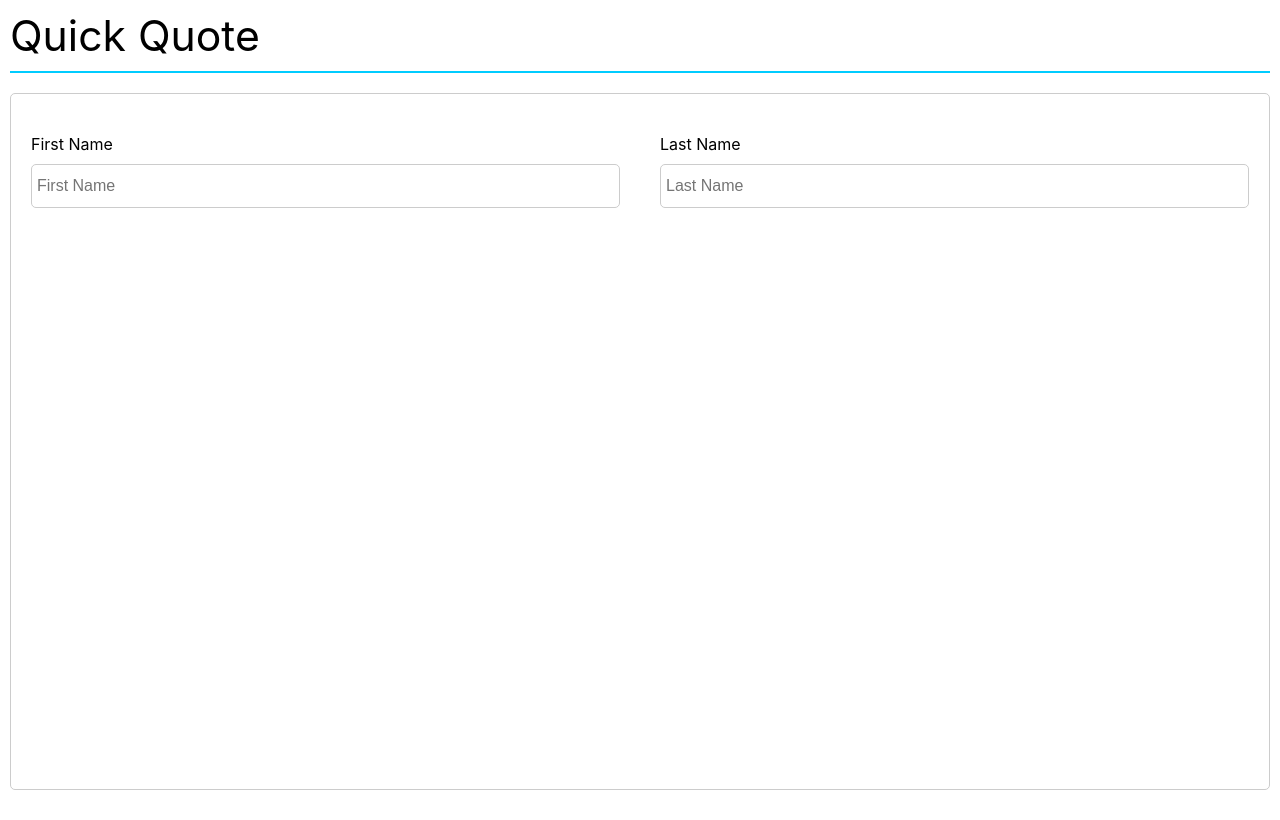
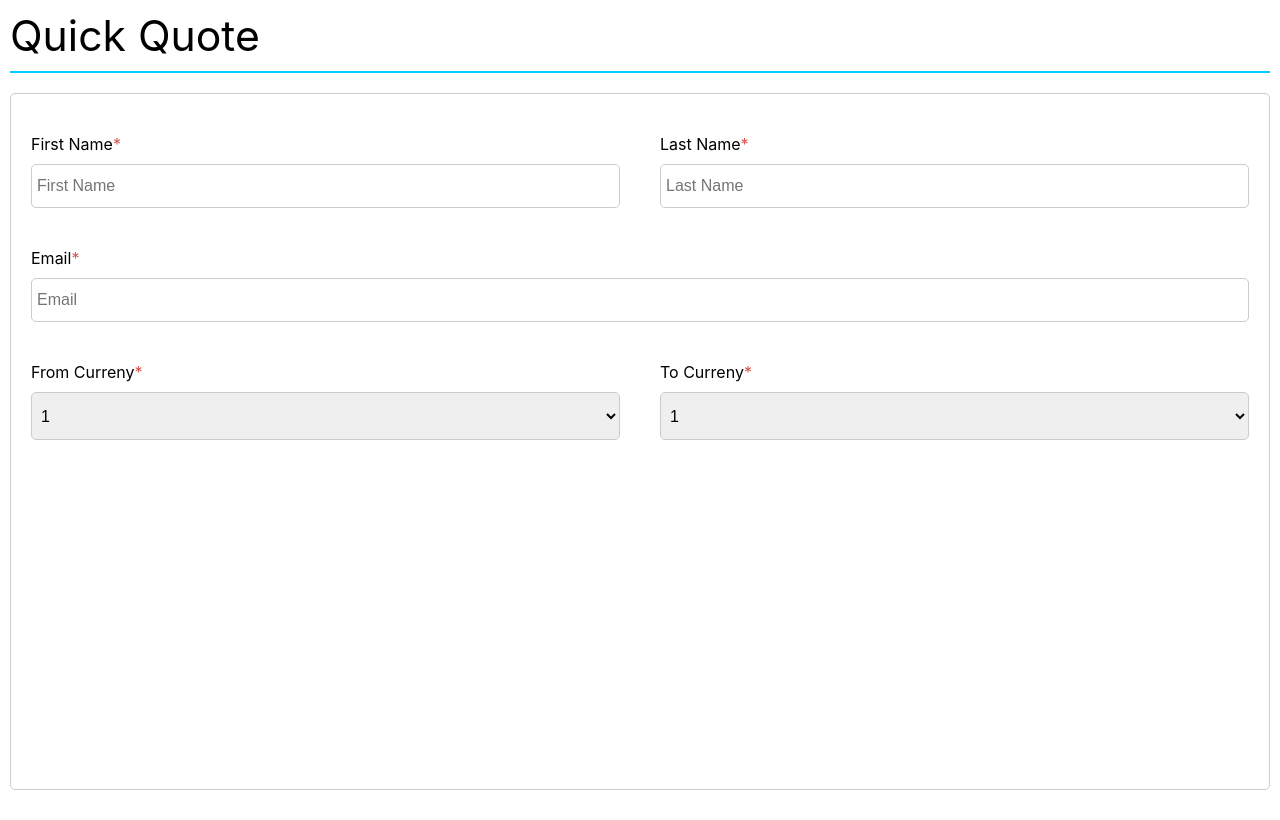
Before and after one commit to wc42888/quote, a React (Create React App) app: page / in a window 1280 px wide. Built offline with nearby package versions, Linux system fonts and the light colour scheme.

Commit message:
updated App.js

```diff
--- a/src/App.js
+++ b/src/App.js
@@ -1,6 +1,6 @@
 import React from 'react';
 import styled from 'styled-components';
-import { Title, Field } from './components';
+import { Title, Field, SelectField } from './components';
 import { LIGHT_BLUE, LIGHT_GREY } from './typography';
 
 function App() {
@@ -10,8 +10,15 @@ function App() {
       <Line />
       <Content>
         <Section>
-          <Field label="First Name" />
-          <Field label="Last Name" />
+          <Field type="text" label="First Name" required />
+          <Field type="text" label="Last Name" required />
+        </Section>
+        <Section>
+          <Field type="email" label="Email" required />
+        </Section>
+        <Section>
+          <SelectField label="From Curreny" required />
+          <SelectField label="To Curreny" required />
         </Section>
       </Content>
     </Container>
```
